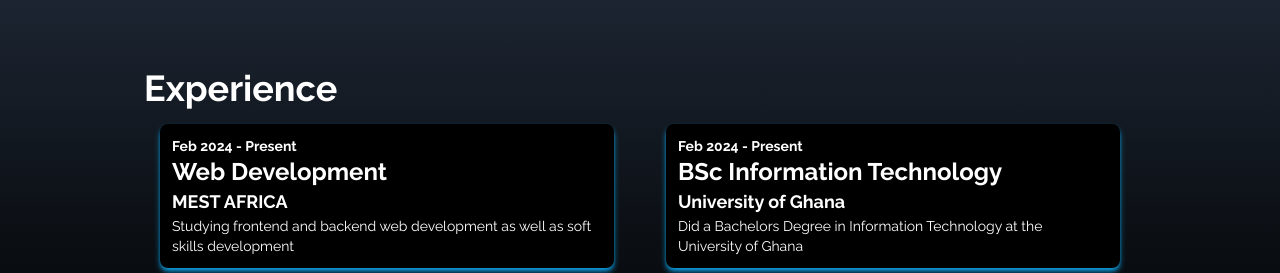
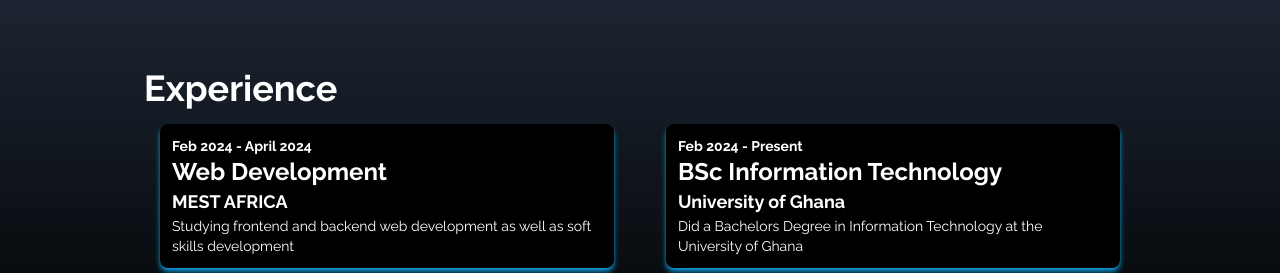
Before and after one commit to abdulazeezcoding/portfolio, a React (Vite) app: page / in a window 1280 px wide. Shown: the part 2520-2793 px from the top of the page. Built offline with nearby package versions, Linux system fonts and the light colour scheme.

Commit message:
Updated mest experience date

```diff
--- a/src/components/Experience.jsx
+++ b/src/components/Experience.jsx
@@ -11,7 +11,7 @@ const Experience = () => {
             </p>
         <div className="grid grid-cols-1  md:grid-cols-2 gap-5 mx-auto">
           <div className="bg-black shadow-md shadow-sky-500 duration-200 hover:scale-500  rounded-lg p-3 m-4">
-            <p className="font-bold text-sm text-white">Feb 2024 - Present</p>
+            <p className="font-bold text-sm text-white">Feb 2024 - April 2024</p>
             <p className="font-bold text-2xl text-white">
               Web Development
             </p>
```
